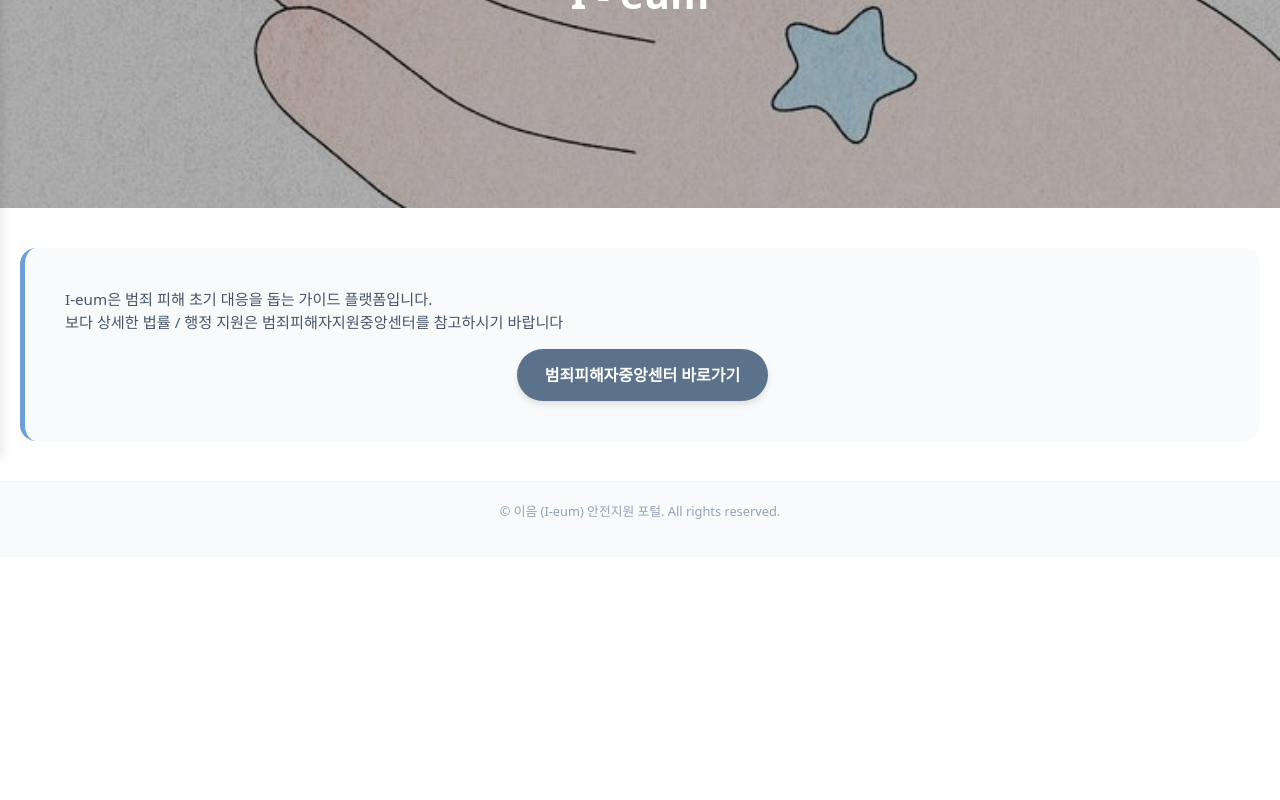
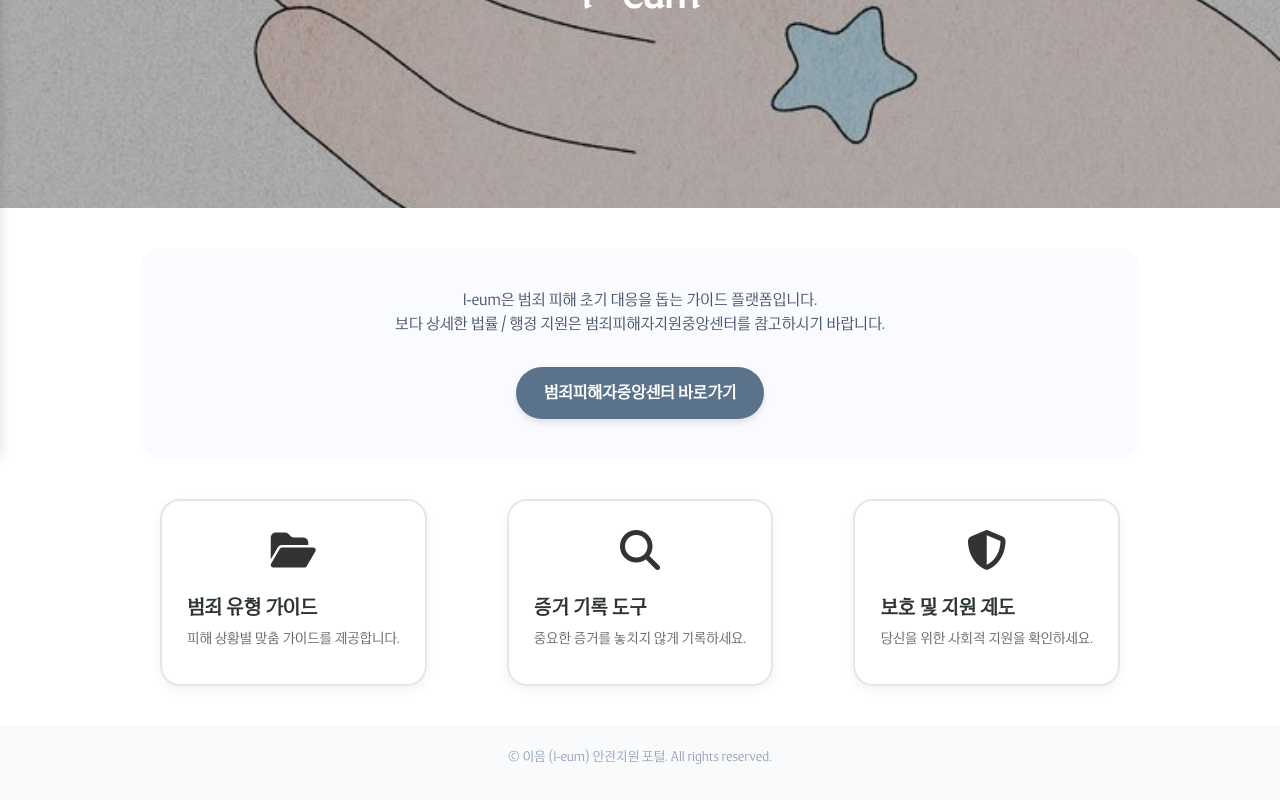
Before and after one commit to jinjinx28/I-eum, a React (Vite) app in the folder front/: page / in a window 1280 px wide. Shown: the part 342-1142 px from the top of the page. Before the commit the page ends 899 px from the top, so only its background shows below. Built offline with nearby package versions, Linux system fonts and the light colour scheme.

Commit message:
style - set ZenSerif as the primary font family

```diff
--- a/front/src/component/Home.jsx
+++ b/front/src/component/Home.jsx
@@ -1,5 +1,6 @@
 import React from 'react';
 import '../css/Home.css';
+import QuikMenu from './QuickMenu.jsx';
 
 const MENU_LEFT = ['범죄 유형', '증거리스트', 'AI 챗봇'];
 const MENU_RIGHT = ['홈', '로그인', '회원가입'];
@@ -16,7 +17,7 @@ function Home() {
 
       <main className='main-content'>
         <section className='home-info'>
-          <p className='home-text'>I-eum은 범죄 피해 초기 대응을 돕는 가이드 플랫폼입니다. <br/> 보다 상세한 법률 / 행정 지원은 범죄피해자지원중앙센터를 참고하시기 바랍니다</p>
+          <p className='home-text'>I-eum은 범죄 피해 초기 대응을 돕는 가이드 플랫폼입니다. <br/> 보다 상세한 법률 / 행정 지원은 범죄피해자지원중앙센터를 참고하시기 바랍니다.</p>
           <a
             href="http://kcvc.or.kr/main/"
             target='_blank'
@@ -27,6 +28,9 @@ function Home() {
           </a>
         </section>
       </main>
+
+      <QuikMenu />
+
     </div>
   );
 }
--- /dev/null
+++ b/front/src/component/QuickMenu.jsx
@@ -0,0 +1,40 @@
+import '../css/QuickMenu.css';
+
+const QuickMenu = () => {
+    const menuList = [
+        {
+        name: '범죄 유형 가이드',
+        path: '/crimemenu',
+        icon: <i class="fa-solid fa-folder-open"></i>,
+        desc: '피해 상황별 맞춤 가이드를 제공합니다.'
+        },
+        {
+        name: '증거 기록 도구',
+        path: '/checklist',
+        icon: <i class="fa-solid fa-magnifying-glass"></i>,
+        desc: '중요한 증거를 놓치지 않게 기록하세요.'
+        },
+        {
+        name: '보호 및 지원 제도',
+        path: '/support',
+        icon: <i class="fa-solid fa-shield-halved"></i>,
+        desc: '당신을 위한 사회적 지원을 확인하세요.'
+        },
+    ];
+
+    return(
+        <nav className="quick-menu">
+            {menuList.map((item, index) => (
+                <a key={index} href={item.path} className="quick-menu-item">
+                <div className="item-icon">{item.icon}</div>
+                <div className="item-text">
+                    <h3 className="item-title">{item.name}</h3>
+                    <p className="item-desc">{item.desc}</p>
+                </div>
+                </a>
+            ))}
+        </nav>
+    );
+};
+
+export default QuickMenu;
--- a/front/src/css/Home.css
+++ b/front/src/css/Home.css
@@ -51,17 +51,22 @@
 
 /* home */
 .home-info {
-  padding: 40px;
-  background: #f8fafc;
-  border-radius: 16px;
-  border-left: 5px solid #6da0da;
-  text-align: left;
+  display: flex;
+  flex-direction: column;
+  align-items: center;
+  text-align: center;
+  padding: 40px 60px;
+  background-color: #f9fbff;
+  border-radius: 20px;
+  max-width: 1000px;
+  margin: 0 auto;
 }
 
 .home-text {
     font-size: 0.95rem;
     color: #475569;
-    margin-bottom: 15px;
+    margin-bottom: 30px;
+    line-height: 1.6;
 }
 
 /* kcvc button */
--- /dev/null
+++ b/front/src/css/QuickMenu.css
@@ -0,0 +1,61 @@
+/* quick menu */
+.quick-menu {
+  display: flex;
+  justify-content: center;
+  gap: 40px;
+  margin: 40px auto;
+  padding: 0 20px;
+  max-width: 1000px;
+  width: 100%;
+}
+
+@media (min-width: 1024px) {
+  .quick-menu {
+    gap: 80px;
+  }
+  .quick-menu-item {
+    padding: 40px 30px;
+  }
+}
+
+.quick-menu-item {
+  flex: 1;
+  display: flex;
+  flex-direction: column;
+  align-items: center;
+  padding: 20px 10px;
+  background-color: #ffffff;
+  border: 2px solid #e1e8ed;
+  border-radius: 20px;
+  text-decoration: none;
+  transition: all 0.3s ease;
+  box-shadow: 0 4px 12px rgba(0, 0, 0, 0.05);
+}
+
+.quick-menu-item:hover {
+  transform: translateY(-8px);
+  border-color: #6da0da;
+  box-shadow: 0 10px 20px rgba(109, 160, 218, 0.2);
+}
+
+/* item */
+.item-icon {
+  font-size: 2.5rem;
+  margin-bottom: 15px;
+  color: #333333;
+}
+
+.item-title {
+  color: #2d3436;
+  font-size: 1.2rem;
+  font-weight: 700;
+  margin: 0 0 10px 0;
+}
+
+.item-desc {
+  color: #666;
+  font-size: 0.85rem;
+  text-align: center;
+  line-height: 1.4;
+  margin-top: 8px;
+}
--- a/front/src/index.css
+++ b/front/src/index.css
@@ -8,17 +8,23 @@
 
   --main-blue-color: #6da0da;
   --dark-overlay: rgba(0, 0, 0, 0.4);
+
+  --bs-body-font-family: 'ZenSerif', sans-serif;
+  --bs-font-sans-serif: 'ZenSerif', sans-serif;
+}
+
+@font-face {
+  font-family: 'ZenSerif';
+  src: url('/ZEN-SERIF-TTF-Regular.ttf') format('truetype');
+  font-weight: normal;
+  font-style: normal;
 }
 
 body {
   margin: 0;
-  font-family: -apple-system, BlinkMacSystemFont, 'Segoe UI', 'Roboto', 'Oxygen',
-    'Ubuntu', 'Cantarell', 'Fira Sans', 'Droid Sans', 'Helvetica Neue',
-    sans-serif;
-  -webkit-font-smoothing: antialiased;
-  -moz-osx-font-smoothing: grayscale;
   background-color: var(--bg-color);
   color: var(--text-dark);
+  font-family: var(--bs-body-font-family);
 }
 
 code {
@@ -32,3 +38,11 @@ code {
     display: flex;
     flex-direction: column;
 }
+
+html, body, div, span, h1, h2, h3, h4, h5, h6, p, a, button, input, textarea, select {
+  font-family: 'ZenSerif', sans-serif;
+}
+
+code {
+  font-family: source-code-pro, Menlo, Monaco, Consolas, 'Courier New', monospace;
+}
--- a/front/src/main.jsx
+++ b/front/src/main.jsx
@@ -1,9 +1,9 @@
 import React from 'react';
 import ReactDOM from 'react-dom/client';
-import './index.css';
 import App from './App.jsx';
 import { BrowserRouter } from 'react-router-dom';
 import 'bootstrap/dist/css/bootstrap.min.css'
+import './index.css';
 
 ReactDOM.createRoot(document.getElementById('root')).render(
   <React.StrictMode>
```
Also changed, not shown: front/public/ZEN-SERIF-TTF-Regular.ttf (added).
